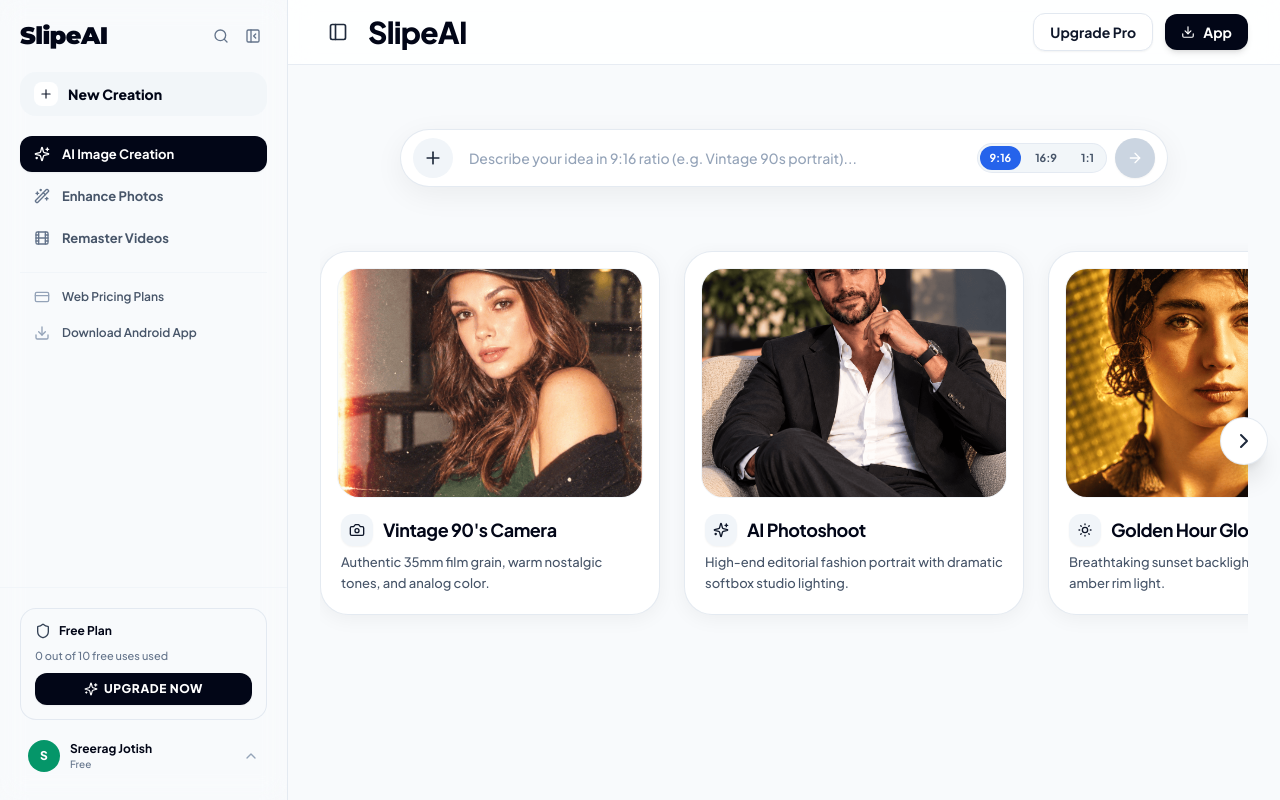
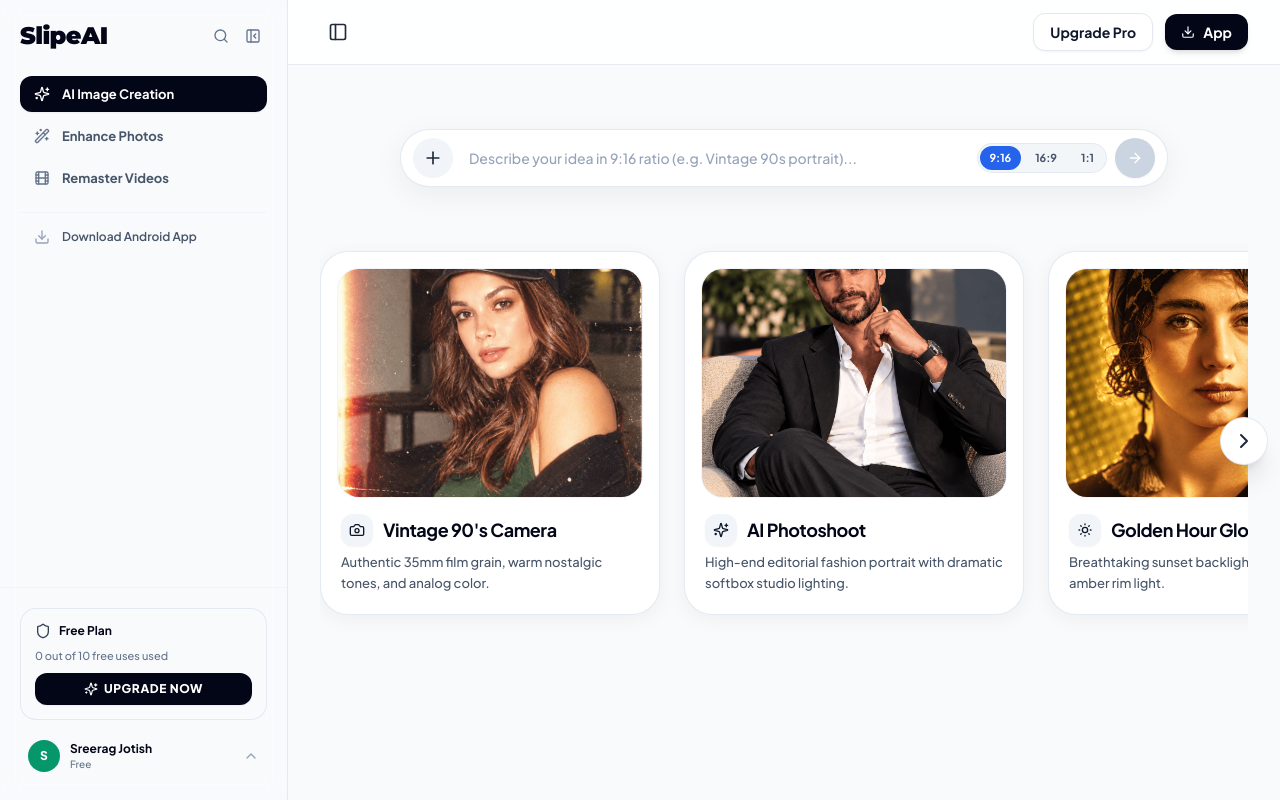
Before and after one commit to Sreerag111/slipeaiwebsite2, a Next.js app: page / in a window 1280 px wide. Built offline with nearby package versions, Linux system fonts and the light colour scheme.

Commit message:
Remove New Creation button, Web Pricing Plans link from Sidebar, and remove SlipeAI brand text next to sidebar in Navbar

```diff
--- a/components/Navbar.tsx
+++ b/components/Navbar.tsx
@@ -1,7 +1,6 @@
 'use client';
 
 import React from 'react';
-import Link from 'next/link';
 import { Download, PanelLeft } from 'lucide-react';
 
 interface NavbarProps {
@@ -32,13 +31,6 @@ export function Navbar({
               <PanelLeft className="w-5 h-5 text-slate-800" />
             </button>
           )}
-
-          {/* SlipeAI Brand Logo */}
-          <Link href="/" className="flex items-center group py-1">
-            <span className="text-2xl sm:text-3xl font-black tracking-tight text-slate-950 group-hover:text-slate-700 transition-colors">
-              SlipeAI
-            </span>
-          </Link>
         </div>
 
         {/* Right Actions: Upgrade Pro & Get App */}
--- a/components/Sidebar.tsx
+++ b/components/Sidebar.tsx
@@ -6,10 +6,8 @@ import {
   Wand2,
   Film,
   Sparkles,
-  Plus,
   Shield,
   Download,
-  CreditCard,
   ChevronUp,
   Search,
   PanelLeftClose,
@@ -150,27 +148,6 @@ export function Sidebar({
             </div>
           </div>
 
-          {/* New Creation Action Button */}
-          <button
-            type="button"
-            onClick={() => {
-              handleNavClick('create');
-              setTimeout(() => {
-                const input = document.querySelector<HTMLInputElement>('input[type="text"]');
-                if (input) {
-                  input.value = '';
-                  input.focus();
-                }
-              }, 100);
-            }}
-            className="w-full flex items-center gap-2.5 px-3.5 py-2.5 rounded-2xl bg-slate-100/90 hover:bg-slate-200/80 text-slate-950 font-extrabold text-xs sm:text-sm transition-all shadow-xs group font-display text-left cursor-pointer"
-          >
-            <div className="w-6 h-6 rounded-lg bg-white flex items-center justify-center text-slate-900 shadow-2xs group-hover:scale-105 transition-transform shrink-0">
-              <Plus className="w-3.5 h-3.5" />
-            </div>
-            <span>New Creation</span>
-          </button>
-
           {/* Main Navigation Links: Enhance Photos, Remaster Videos, AI Image Creation */}
           <nav className="space-y-1.5 pt-1 font-display">
             {navItems.map((item) => {
@@ -195,18 +172,6 @@ export function Sidebar({
 
           {/* Secondary Quick Links */}
           <div className="pt-2 border-t border-slate-100 space-y-1 font-display">
-            <button
-              type="button"
-              onClick={() => {
-                onClose();
-                onOpenPricing();
-              }}
-              className="w-full flex items-center gap-3 px-3.5 py-2 rounded-xl text-xs font-semibold text-slate-600 hover:text-slate-950 hover:bg-slate-100/80 transition-colors text-left cursor-pointer"
-            >
-              <CreditCard className="w-4 h-4 text-slate-400" />
-              <span>Web Pricing Plans</span>
-            </button>
-
             <a
               href="https://play.google.com/store/apps/details?id=com.paceai.paceai"
               target="_blank"
```
